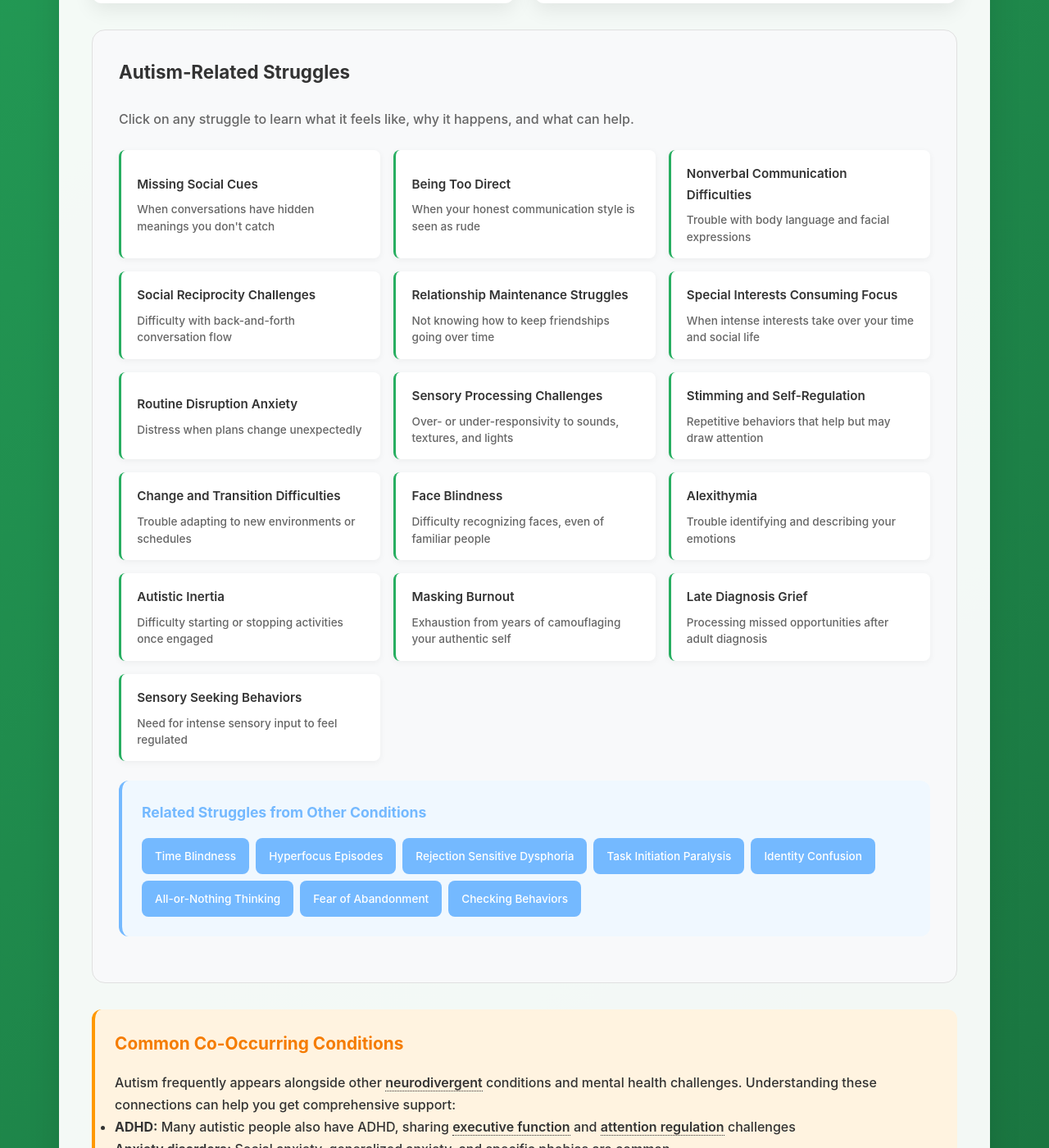
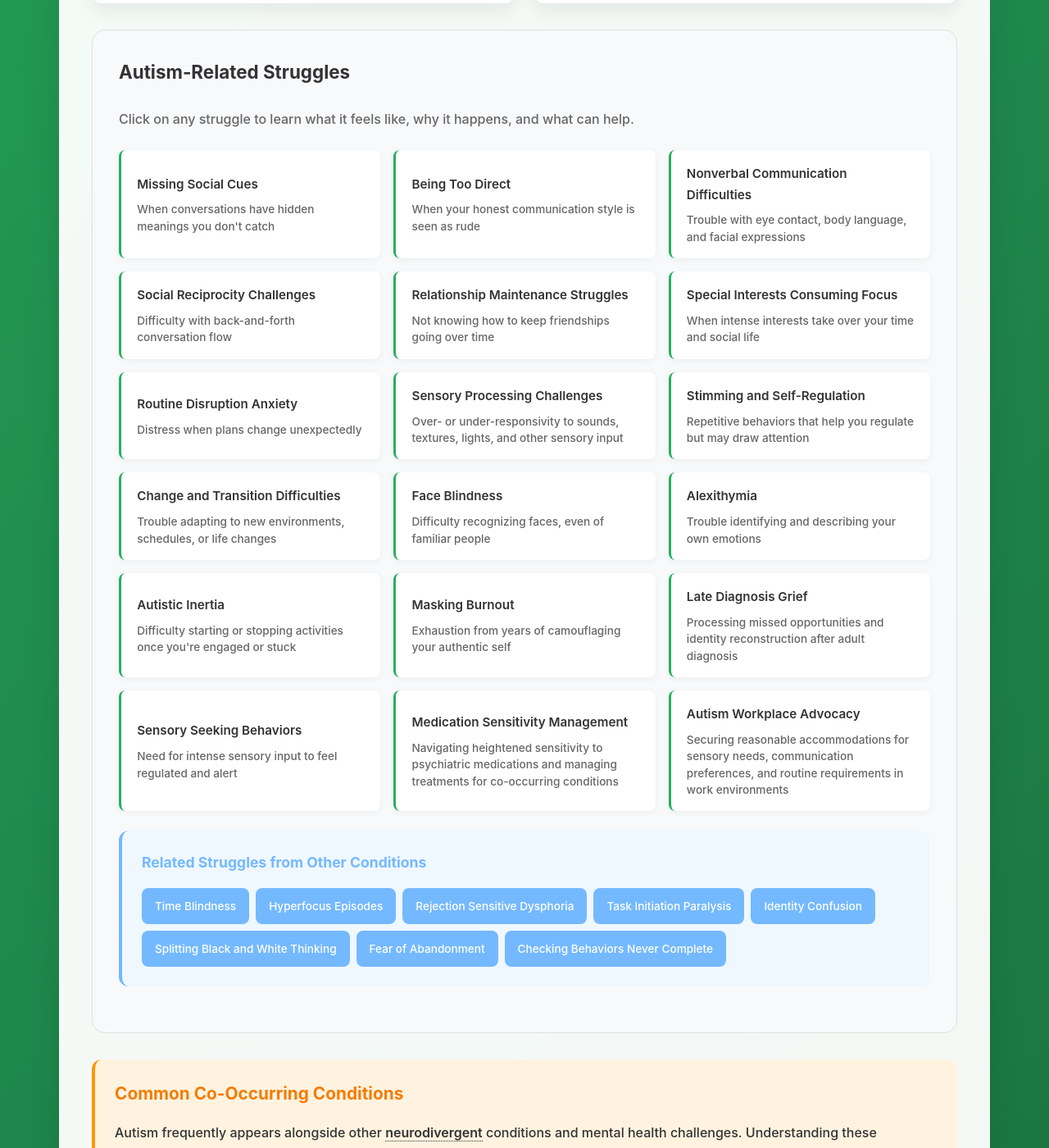
Before and after one commit to neurodivergent-survival-guide/neurodivergent-survival-guide, a Jekyll site: the page built from conditions/autism.html, in a window 1280 px wide and 1400 px high, scrolled down 1785 px. Shown: the whole window at 82% size. Built offline with Jekyll 4.4.1, drawn with Linux system fonts in a browser that asks for light colours; some of the changed text lies outside the part shown.

Commit message:
Update autism.html

```diff
--- a/conditions/autism.html
+++ b/conditions/autism.html
@@ -579,7 +579,7 @@ title: "Autism"
 
                     <a href="{{ '/struggles/nonverbal-communication-difficulties.html' | relative_url }}" class="struggle-link">
                         <div class="struggle-title">Nonverbal Communication Difficulties</div>
-                        <div class="struggle-description">Trouble with body language and facial expressions</div>
+                        <div class="struggle-description">Trouble with eye contact, body language, and facial expressions</div>
                     </a>
 
                     <a href="{{ '/struggles/social-reciprocity-challenges.html' | relative_url }}" class="struggle-link">
@@ -604,17 +604,17 @@ title: "Autism"
 
                     <a href="{{ '/struggles/sensory-processing-challenges.html' | relative_url }}" class="struggle-link">
                         <div class="struggle-title">Sensory Processing Challenges</div>
-                        <div class="struggle-description">Over- or under-responsivity to sounds, textures, and lights</div>
+                        <div class="struggle-description">Over- or under-responsivity to sounds, textures, lights, and other sensory input</div>
                     </a>
 
                     <a href="{{ '/struggles/stimming-and-self-regulation.html' | relative_url }}" class="struggle-link">
                         <div class="struggle-title">Stimming and Self-Regulation</div>
-                        <div class="struggle-description">Repetitive behaviors that help but may draw attention</div>
+                        <div class="struggle-description">Repetitive behaviors that help you regulate but may draw attention</div>
                     </a>
 
                     <a href="{{ '/struggles/change-and-transition-difficulties.html' | relative_url }}" class="struggle-link">
                         <div class="struggle-title">Change and Transition Difficulties</div>
-                        <div class="struggle-description">Trouble adapting to new environments or schedules</div>
+                        <div class="struggle-description">Trouble adapting to new environments, schedules, or life changes</div>
                     </a>
 
                     <a href="{{ '/struggles/face-blindness.html' | relative_url }}" class="struggle-link">
@@ -624,12 +624,12 @@ title: "Autism"
 
                     <a href="{{ '/struggles/alexithymia.html' | relative_url }}" class="struggle-link">
                         <div class="struggle-title">Alexithymia</div>
-                        <div class="struggle-description">Trouble identifying and describing your emotions</div>
+                        <div class="struggle-description">Trouble identifying and describing your own emotions</div>
                     </a>
 
                     <a href="{{ '/struggles/autistic-inertia.html' | relative_url }}" class="struggle-link">
                         <div class="struggle-title">Autistic Inertia</div>
-                        <div class="struggle-description">Difficulty starting or stopping activities once engaged</div>
+                        <div class="struggle-description">Difficulty starting or stopping activities once you're engaged or stuck</div>
                     </a>
 
                     <a href="{{ '/struggles/masking-burnout.html' | relative_url }}" class="struggle-link">
@@ -639,12 +639,22 @@ title: "Autism"
 
                     <a href="{{ '/struggles/late-diagnosis-grief.html' | relative_url }}" class="struggle-link">
                         <div class="struggle-title">Late Diagnosis Grief</div>
-                        <div class="struggle-description">Processing missed opportunities after adult diagnosis</div>
+                        <div class="struggle-description">Processing missed opportunities and identity reconstruction after adult diagnosis</div>
                     </a>
 
                     <a href="{{ '/struggles/sensory-seeking-behaviors.html' | relative_url }}" class="struggle-link">
                         <div class="struggle-title">Sensory Seeking Behaviors</div>
-                        <div class="struggle-description">Need for intense sensory input to feel regulated</div>
+                        <div class="struggle-description">Need for intense sensory input to feel regulated and alert</div>
+                    </a>
+
+                    <a href="{{ '/struggles/medication-sensitivity-management.html' | relative_url }}" class="struggle-link">
+                        <div class="struggle-title">Medication Sensitivity Management</div>
+                        <div class="struggle-description">Navigating heightened sensitivity to psychiatric medications and managing treatments for co-occurring conditions</div>
+                    </a>
+
+                    <a href="{{ '/struggles/autism-workplace-advocacy.html' | relative_url }}" class="struggle-link">
+                        <div class="struggle-title">Autism Workplace Advocacy</div>
+                        <div class="struggle-description">Securing reasonable accommodations for sensory needs, communication preferences, and routine requirements in work environments</div>
                     </a>
                 </div>
 
@@ -656,9 +666,9 @@ title: "Autism"
                         <a href="{{ '/struggles/rejection-sensitive-dysphoria.html' | relative_url }}" class="cross-cutting-link">Rejection Sensitive Dysphoria</a>
                         <a href="{{ '/struggles/task-initiation-paralysis.html' | relative_url }}" class="cross-cutting-link">Task Initiation Paralysis</a>
                         <a href="{{ '/struggles/identity-confusion-between-episodes.html' | relative_url }}" class="cross-cutting-link">Identity Confusion</a>
-                        <a href="{{ '/struggles/splitting-black-and-white-thinking.html' | relative_url }}" class="cross-cutting-link">All-or-Nothing Thinking</a>
+                        <a href="{{ '/struggles/splitting-black-and-white-thinking.html' | relative_url }}" class="cross-cutting-link">Splitting Black and White Thinking</a>
                         <a href="{{ '/struggles/fear-of-abandonment.html' | relative_url }}" class="cross-cutting-link">Fear of Abandonment</a>
-                        <a href="{{ '/struggles/checking-behaviors-never-complete.html' | relative_url }}" class="cross-cutting-link">Checking Behaviors</a>
+                        <a href="{{ '/struggles/checking-behaviors-never-complete.html' | relative_url }}" class="cross-cutting-link">Checking Behaviors Never Complete</a>
                     </div>
                 </div>
             </div>
@@ -681,7 +691,7 @@ title: "Autism"
                 <div style="display: flex; flex-direction: column; gap: 0.5rem;">
                     <a href="{{ '/glossary/social-communication.html' | relative_url }}" style="color: #27ae60; text-decoration: none;">Social Communication →</a>
                     <a href="{{ '/glossary/sensory-processing.html' | relative_url }}" style="color: #27ae60; text-decoration: none;">Sensory Processing →</a>
-                    <a href="{{ '/glossary/emotional-regulation.html' | relative_url }}" style="color: #27ae60; text-decoration: none;">Emotional Regulation →</a>
+                    <a href="{{ '/glossary/masking-authenticity.html' | relative_url }}" style="color: #27ae60; text-decoration: none;">Masking and Authenticity →</a>
                     <a href="{{ '/glossary/inertia-transitions.html' | relative_url }}" style="color: #27ae60; text-decoration: none;">Inertia and Transitions →</a>
                 </div>
             </div>
```
